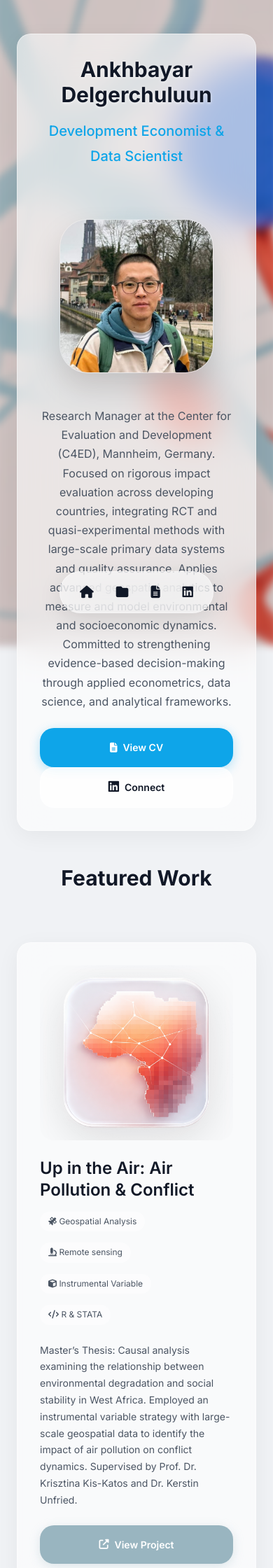
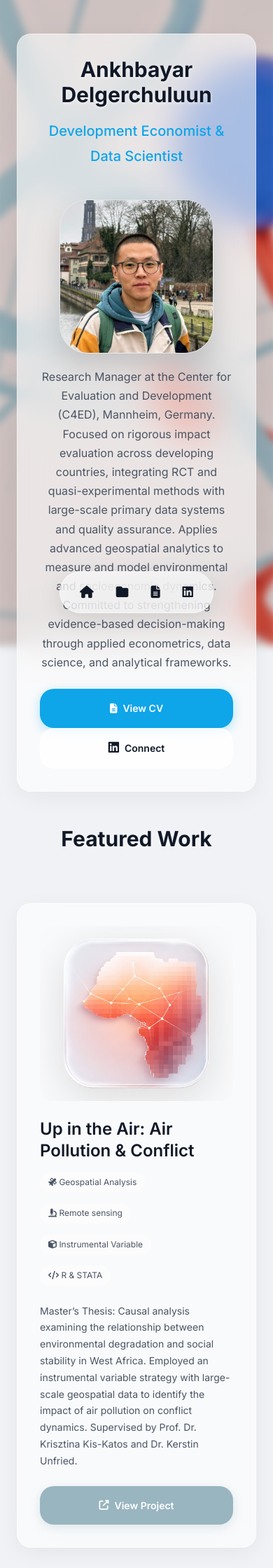
Before and after one commit to ankhaa0813/ankhbayar, a Jekyll site: the page built from index.md, in a window 390 px wide. Shown: the top 2240 px of the page at 70% size. Built offline with Jekyll 4.4.1, drawn with Linux system fonts in a browser that asks for light colours.

Commit message:
Add gap property to flex layout in style.scss

```diff
--- a/assets/css/style.scss
+++ b/assets/css/style.scss
@@ -250,6 +250,7 @@ body {
             display: flex;
             flex-direction: column; // Stacks 1, 2, 3 vertically
             text-align: center;
+            gap: 12px; //
             grid-template-columns: 1fr;
 
             .hero-profile {
```
